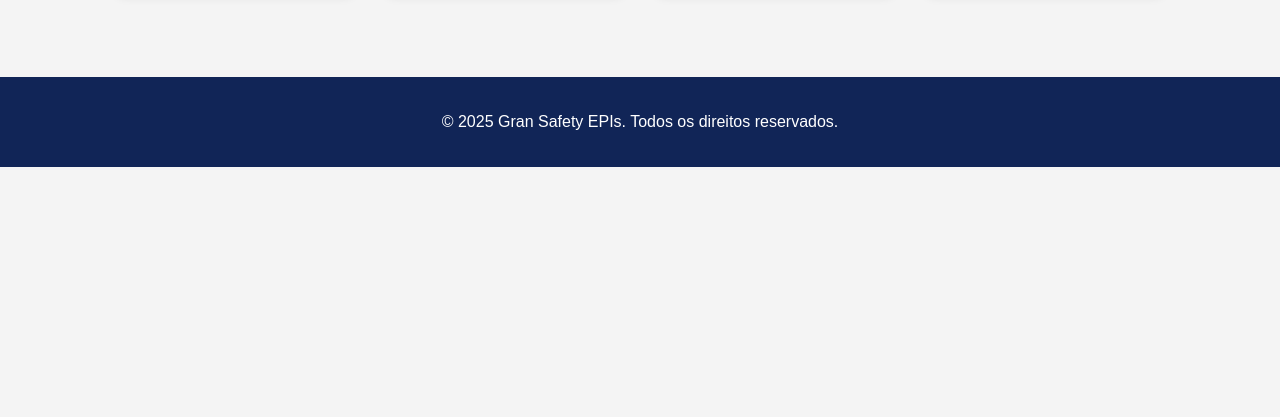
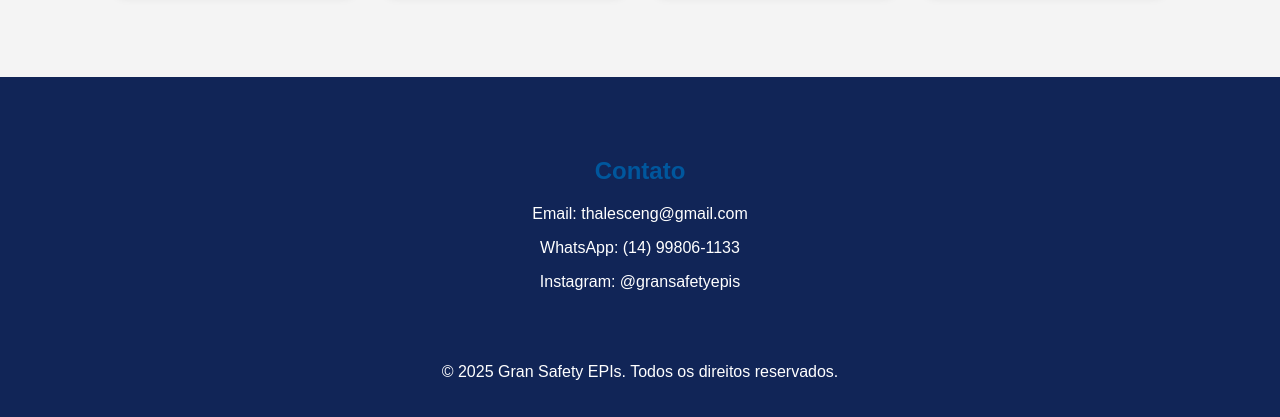
Before and after one commit to YgorNogue/Gran-Safety-Epis, a plain HTML site: page index.html in a window 1280 px wide. Shown: the part 1197-1614 px from the top of the page. Before the commit the page ends 1364 px from the top, so only its background shows below. Drawn offline with Linux system fonts and the light colour scheme.

Commit message:
Update footer.html

```diff
--- a/footer.html
+++ b/footer.html
@@ -1,3 +1,11 @@
 <footer>
+
+  <section class="section" id="contato">
+    <h2>Contato</h2>
+    <p>Email: thalesceng@gmail.com</p>
+    <p>WhatsApp: (14) 99806-1133</p>
+    <p>Instagram: @gransafetyepis</p>
+  </section>
+
   <p>&copy; 2025 Gran Safety EPIs. Todos os direitos reservados.</p>
 </footer>
```
